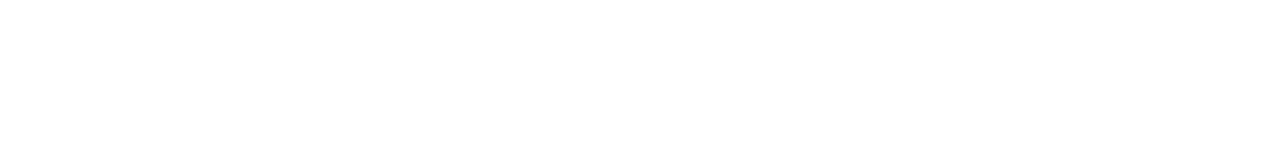
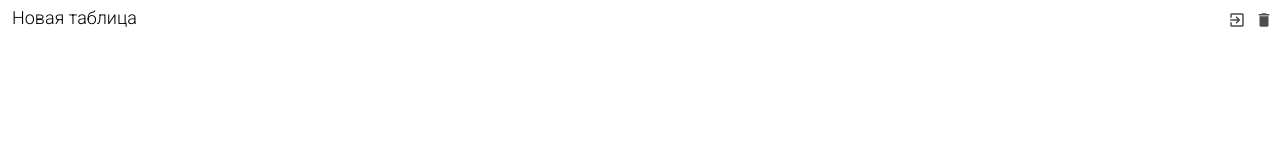
Before and after one commit to PerishableQ/excel-clone, a website built with webpack: page src/index.html in a window 1280 px wide. Built offline with nearby package versions, Linux system fonts and the light colour scheme.

Commit message:
added header scss

```diff
--- a/src/index.html
+++ b/src/index.html
@@ -3,13 +3,27 @@
 <head>
     <meta charset="UTF-8">
     <title>Excel</title>
-    <link rel="shortcut icon" type="image/ico" href="favicon.ico"/>
+    <link rel="shortcut icon" type="image/ico" href="favicon.ico">
+    <link href="https://fonts.googleapis.com/icon?family=Material+Icons" rel="stylesheet">
 </head>
 <body>
     <div id="app" class="container"></div>
     <div class="excel">
 
         <div class="excel__header">
+
+            <label>
+                <input type="text" class="input" value="Новая таблица">
+            </label>
+
+            <div>
+                <div class="button">
+                    <i class="material-icons">exit_to_app</i>
+                </div>
+                <div class="button">
+                    <i class="material-icons">delete</i>
+                </div>
+            </div>
 
         </div>
 
--- a/src/scss/_mixins.scss
+++ b/src/scss/_mixins.scss
@@ -0,0 +1,22 @@
+@mixin button($color: green) {
+  height: 24px;
+  min-width: 24px;
+  padding: 3px;
+  text-align: center;
+  position: relative;
+  display: inline-block;
+  color: rgba(0,0,0, .7);
+
+  & > i {
+    font-size: 18px;
+  }
+
+  &:active, &.active {
+    color: $color;
+  }
+
+  &:hover {
+    background: #eee;
+    cursor: pointer;
+  }
+}
--- a/src/scss/_variables.scss
+++ b/src/scss/_variables.scss
@@ -0,0 +1,2 @@
+$header_height: 34px;
+$border_color: #c0c0c0;
--- a/src/scss/header.scss
+++ b/src/scss/header.scss
@@ -2,5 +2,37 @@
 @import 'mixins';
 
 .excel__header {
+  position: absolute;
+  top: 0;
+  left: 0;
+  right: 0;
+  height: $header_height;
+  padding: 8px 4px 0;
+  display: flex;
+  justify-content: space-between;
 
+  & .input {
+    margin: 0;
+    min-width: 1px;
+    padding: 2px 7px;
+    color: #000;
+    border: 1px solid transparent;
+    border-radius: 2px;
+    height: 20px;
+    font-size: 18px;
+    line-height: 22px;
+    outline: none;
+
+    &:hover {
+      border: 1px solid $border_color;
+    }
+
+    &:focus {
+      border: 2px solid #1a73e8;
+    }
 }
+  & .button {
+    @include button(green);
+
+  }
+}
```
